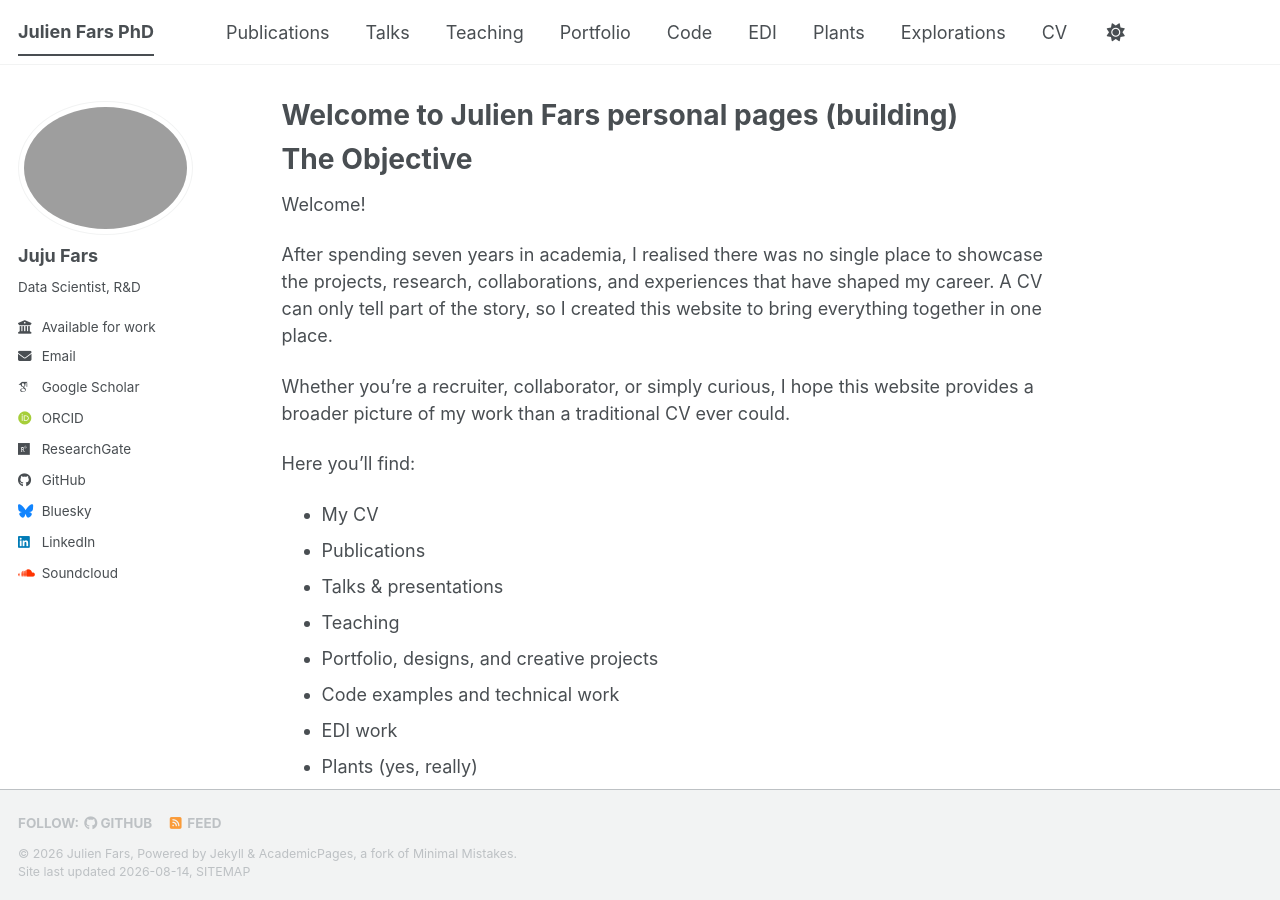
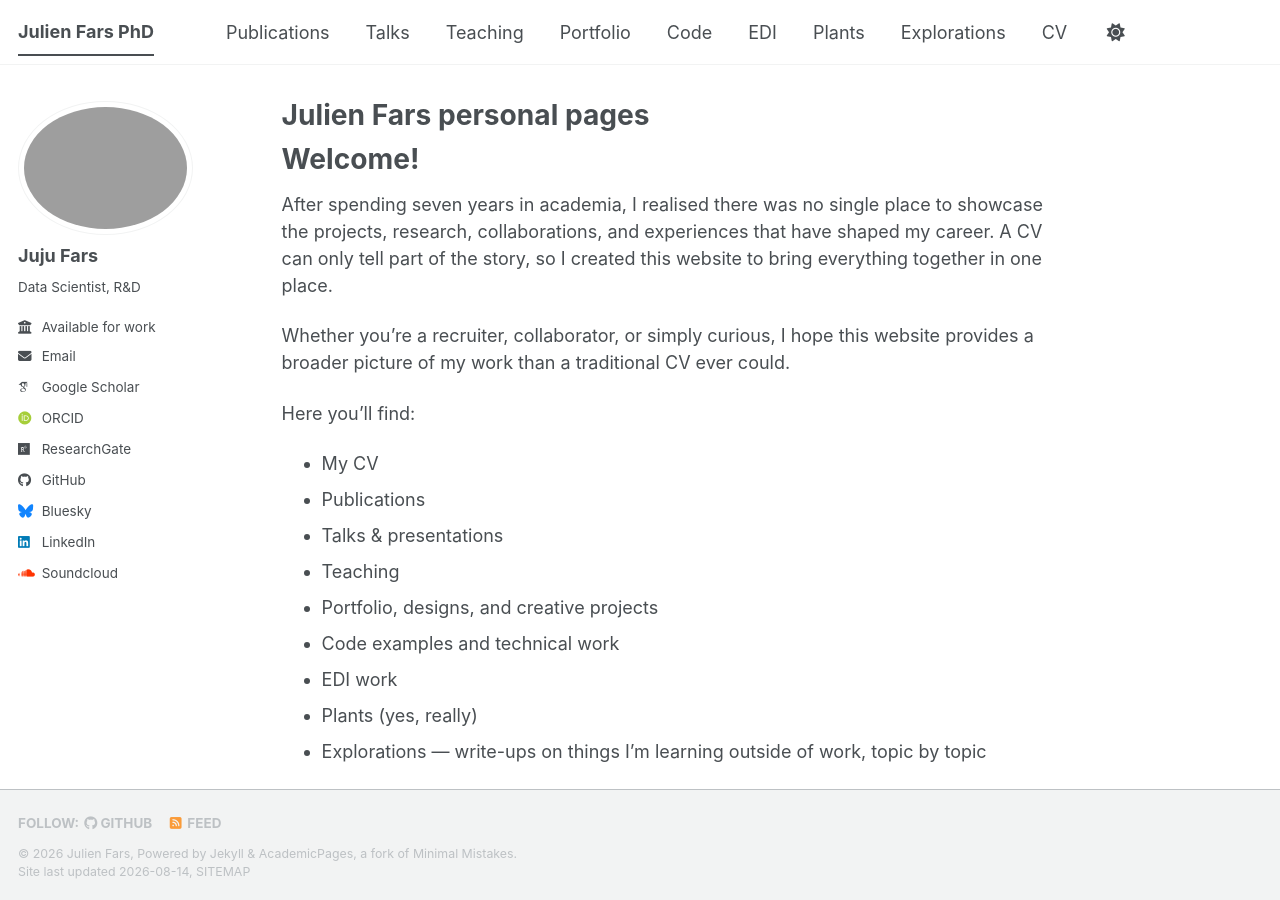
Before and after one commit to julienfars/julienfars, a Jekyll site: the page built from _pages/about.md, in a window 1280 px wide and 900 px high. Built offline with Jekyll 4.4.1, drawn with Linux system fonts in a browser that asks for light colours; some web fonts are replaced; a script bundle is joined from its source files by our own code; library files that are not in the unit come from our copies; some of the changed text lies outside the part shown.

Commit message:
improved about.md

```diff
--- a/_pages/about.md
+++ b/_pages/about.md
@@ -1,6 +1,6 @@
 ---
 permalink: /
-title: "Welcome to Julien Fars personal pages (building)"
+title: "Julien Fars personal pages"
 description: "Julien Fars' personal website: publications, talks, teaching, portfolio, code, EDI work, and more."
 author_profile: true
 redirect_from:
@@ -8,9 +8,7 @@ redirect_from:
   - /about.html
 ---
 
-# The Objective
-
-Welcome!
+# Welcome!
 
 After spending seven years in academia, I realised there was no single place to showcase the projects, research, collaborations, and experiences that have shaped my career. A CV can only tell part of the story, so I created this website to bring everything together in one place.
 
```
Also changed, not shown: other parts of _pages/about.md (+1 -0 lines).
